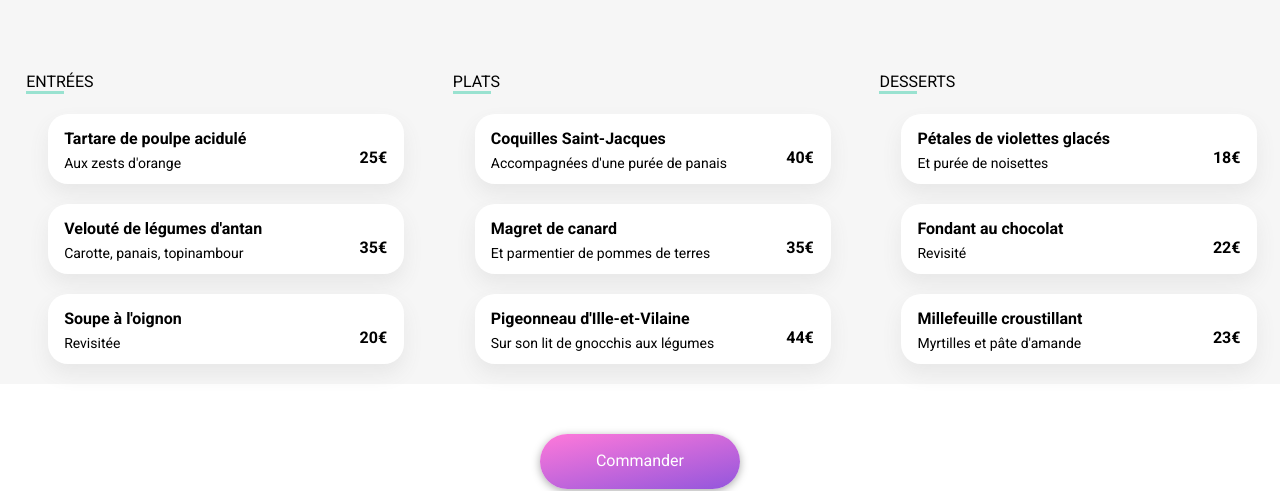
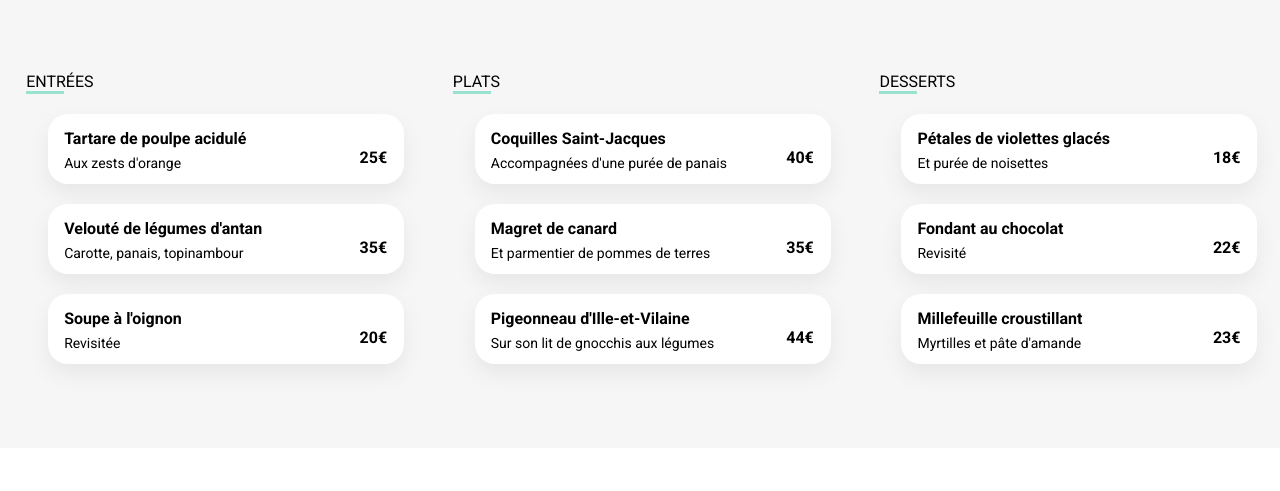
Before and after one commit to Elsa-Da/David_Elsa_3_062022, a plain HTML site: page alafrancaise.html in a window 1280 px wide. Shown: the part 486-977 px from the top of the page. Drawn offline with Linux system fonts and the light colour scheme; a web font is replaced by a local one.

Commit message:
Correction menus restaurants

```diff
--- a/scss/pages/_menus.scss
+++ b/scss/pages/_menus.scss
@@ -34,6 +34,7 @@
     background-color: $color-two;
     margin-top: 50px;
     padding-left: 5%;
+    padding-bottom: 5%;
 
     @include ordinateur {
         width: 100%;
```
Also changed, not shown: scss/main.css, 1 other file.
